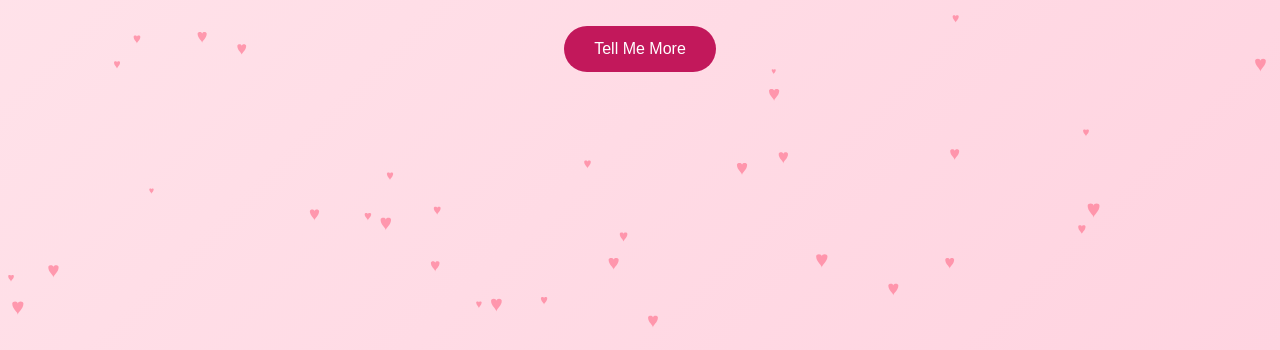
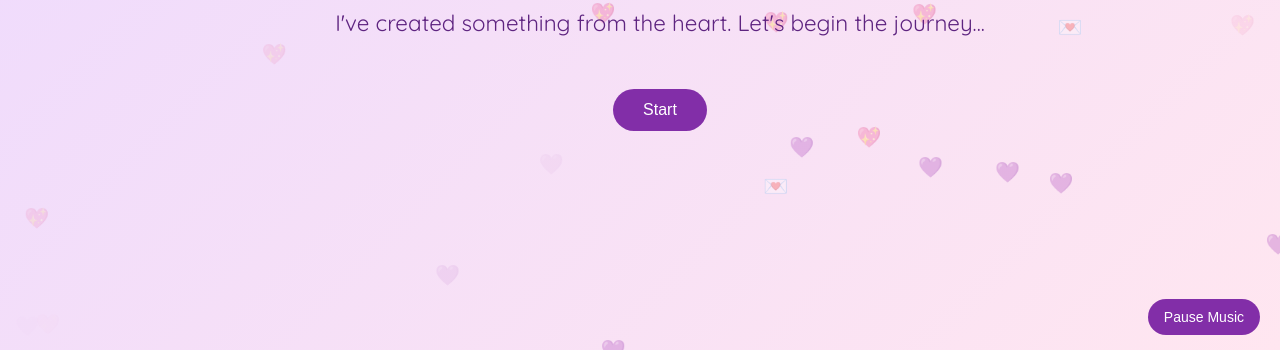
Before and after one commit to mparth309/Parth, a plain HTML site: page index.html in a window 1280 px wide. Shown: the part 450-800 px from the top of the page. Drawn offline with nearby package versions, Linux system fonts and the light colour scheme.

Commit message:
Add files via upload

```diff
--- a/index.html
+++ b/index.html
@@ -1,196 +1,283 @@
-
+<meta name='viewport' content='width=device-width, initial-scale=1'/># Final HTML with upgraded features including:
+# - Loading screen
+# - Animated transitions
+# - Music controls
+# - Floating heart emojis
+# - Smooth typing and scene flow
+final_html = """
 <!DOCTYPE html>
 <html lang="en">
 <head>
   <meta charset="UTF-8" />
-  <title>For Muskan 💖</title>
+  <title>For Muskan 💜</title>
   <meta name="viewport" content="width=device-width, initial-scale=1.0" />
-  <link href="https://fonts.googleapis.com/css2?family=Playfair+Display&family=Open+Sans&display=swap" rel="stylesheet">
+  <link href="https://fonts.googleapis.com/css2?family=Playfair+Display&family=Quicksand&display=swap" rel="stylesheet">
   <style>
     html, body {
       margin: 0;
       padding: 0;
-      height: 100%;
-      font-family: 'Open Sans', sans-serif;
-      background: linear-gradient(135deg, #ffe6ec, #ffd3e0);
+      font-family: 'Quicksand', sans-serif;
+      background: linear-gradient(135deg, #ecd9ff, #ffe6f0);
       overflow: hidden;
     }
 
-    canvas#hearts {
+    #loading {
       position: fixed;
       top: 0; left: 0;
-      z-index: 0;
-      pointer-events: none;
+      width: 100%; height: 100%;
+      background-color: #f4e3ff;
+      display: flex;
+      justify-content: center;
+      align-items: center;
+      flex-direction: column;
+      z-index: 9999;
+      animation: fadeOut 2s ease-out 3s forwards;
     }
 
-    .container {
-      position: relative;
-      z-index: 2;
+    #loading h1 {
+      font-family: 'Playfair Display', serif;
+      font-size: 2em;
+      color: #7e1fa2;
+    }
+
+    #heart-float {
+      position: fixed;
+      top: 0; left: 0;
+      width: 100%;
+      height: 100%;
+      pointer-events: none;
+      z-index: 0;
+    }
+
+    .heart {
+      position: absolute;
+      font-size: 20px;
+      animation: float 10s linear infinite;
+      color: rgba(200, 60, 160, 0.3);
+    }
+
+    @keyframes float {
+      0% {
+        transform: translateY(100vh) translateX(0);
+        opacity: 0;
+      }
+      100% {
+        transform: translateY(-100vh) translateX(50px);
+        opacity: 1;
+      }
+    }
+
+    .scene {
+      position: absolute;
+      width: 100%; height: 100%;
       display: flex;
       flex-direction: column;
       justify-content: center;
       align-items: center;
+      opacity: 0;
+      transform: translateY(30px);
+      transition: all 1.2s ease;
       text-align: center;
-      height: 100%;
       padding: 20px;
+    }
+
+    .scene.active {
+      opacity: 1;
+      transform: translateY(0);
+      z-index: 1;
     }
 
     h1 {
       font-family: 'Playfair Display', serif;
-      font-size: 2.5rem;
-      color: #c2185b;
-      margin-bottom: 10px;
+      font-size: 2.6em;
+      color: #822ea8;
+      margin-bottom: 15px;
     }
 
     p {
-      font-size: 1.3rem;
-      color: #4a4a4a;
-      margin-bottom: 30px;
+      font-size: 1.4em;
+      color: #5e2480;
+      max-width: 700px;
     }
 
     button {
-      background-color: #c2185b;
+      margin-top: 30px;
+      background-color: #822ea8;
       color: white;
-      padding: 14px 30px;
-      font-size: 1rem;
+      padding: 12px 30px;
+      font-size: 1em;
       border: none;
-      border-radius: 30px;
+      border-radius: 25px;
       cursor: pointer;
-      transition: background 0.3s ease;
+      transition: background 0.3s;
     }
 
     button:hover {
-      background-color: #ad1457;
+      background-color: #6a1b9a;
     }
 
-    .fade {
-      animation: fadeIn 1s ease-in;
+    #music-control {
+      position: fixed;
+      bottom: 15px;
+      right: 20px;
+      z-index: 1000;
+      background-color: #822ea8;
+      color: white;
+      border: none;
+      border-radius: 20px;
+      padding: 10px 16px;
+      font-size: 14px;
+      cursor: pointer;
     }
 
-    @keyframes fadeIn {
-      from { opacity: 0; transform: translateY(20px); }
-      to { opacity: 1; transform: translateY(0); }
+    audio {
+      display: none;
     }
 
-    iframe {
-      display: none;
+    @keyframes fadeOut {
+      to {
+        opacity: 0;
+        visibility: hidden;
+      }
     }
   </style>
 </head>
 <body>
-  <canvas id="hearts"></canvas>
-  <div class="container">
-    <div id="step" class="fade">
-      <h1>Hi Muskan 💖</h1>
-      <p>I’ve been wanting to tell you something for a while now...</p>
-      <button onclick="nextStep()">Tell Me More</button>
-    </div>
-  </div>
 
-  <iframe
-    src="https://w.soundcloud.com/player/?url=https%3A//soundcloud.com/debayan-das/bollywood-romantic-track-mix-piano-instrumental&color=%23c2185b&auto_play=true&loop=true"
-    width="100%" height="80" frameborder="no" scrolling="no"></iframe>
+<div id="loading">
+  <h1>Preparing your love story… 💖</h1>
+</div>
 
-  <script>
-    const steps = [
-      {
-        title: "Hi Muskan 💖",
-        text: "I’ve been wanting to tell you something for a while now...",
-        button: "Tell Me More"
-      },
-      {
-        title: "You Brighten My World",
-        text: "Your smile lights up even my darkest days.",
-        button: "Next"
-      },
-      {
-        title: "You Feel Like Home",
-        text: "Being with you feels calm, safe, and exciting all at once.",
-        button: "Keep Going"
-      },
-      {
-        title: "You're Always On My Mind",
-        text: "From morning to night, you're the one in my thoughts.",
-        button: "Almost There"
-      },
-      {
-        title: "So Here It Is...",
-        text: "With all my heart and a tiny bit of nervousness 🙈",
-        button: "I'm Ready"
-      },
-      {
-        title: "Muskan, Will You Go Out With Me?",
-        text: "💌 From Parth — with all the love, hope, and honesty.",
-        button: "Yes, I'd Love To ❤️",
-        final: true
-      }
-    ];
+<!-- Floating hearts -->
+<div id="heart-float"></div>
 
-    let currentStep = 0;
+<!-- Music control -->
+<button id="music-control">Pause Music</button>
+<audio id="bg-music" autoplay loop>
+  <source src="https://files.catbox.moe/7p9r6r.mp3" type="audio/mp3">
+</audio>
 
-    function nextStep() {
-      currentStep++;
-      const step = steps[currentStep];
-      if (!step) return;
-      const container = document.getElementById("step");
-      container.classList.remove("fade");
-      void container.offsetWidth;
-      container.classList.add("fade");
-      container.innerHTML = `
-        <h1>${step.title}</h1>
-        <p>${step.text}</p>
-        ${
-          step.final
-            ? `<button onclick="alert('Yay! Can’t wait for this journey ❤️')">${step.button}</button>`
-            : `<button onclick="nextStep()">${step.button}</button>`
-        }
-      `;
+<!-- Scenes -->
+<div class="scene active">
+  <h1>This is for you, Muskan 💜</h1>
+  <p>I've created something from the heart. Let's begin the journey...</p>
+  <button onclick="nextScene()">Start</button>
+</div>
+
+<div class="scene">
+  <h1>You Light Up My World</h1>
+  <p>Your smile turns the ordinary into magic.</p>
+  <button onclick="nextScene()">Next</button>
+</div>
+
+<div class="scene">
+  <h1>Lavender Skies Remind Me of You</h1>
+  <p>Soft, calming, and endlessly beautiful.</p>
+  <button onclick="nextScene()">Next</button>
+</div>
+
+<div class="scene">
+  <h1>With You, Time Feels Right</h1>
+  <p>I find joy in your presence. And I hope you feel it too.</p>
+  <button onclick="nextScene()">Almost There</button>
+</div>
+
+<div class="scene">
+  <h1>Muskan,</h1>
+  <p>Will you go out with me? 💌<br><br>— Parth</p>
+  <button onclick="celebrate()">Yes! 💖</button>
+</div>
+
+<canvas id="confetti" style="display:none;position:fixed;top:0;left:0;width:100%;height:100%;z-index:999;"></canvas>
+
+<script>
+  // Scene switching
+  let current = 0;
+  const scenes = document.querySelectorAll('.scene');
+
+  function nextScene() {
+    if (current < scenes.length - 1) {
+      scenes[current].classList.remove('active');
+      current++;
+      scenes[current].classList.add('active');
+    }
+  }
+
+  // Music controls
+  const music = document.getElementById("bg-music");
+  const musicBtn = document.getElementById("music-control");
+  musicBtn.onclick = () => {
+    if (music.paused) {
+      music.play();
+      musicBtn.textContent = "Pause Music";
+    } else {
+      music.pause();
+      musicBtn.textContent = "Play Music";
+    }
+  }
+
+  // Floating hearts
+  const heartContainer = document.getElementById("heart-float");
+  for (let i = 0; i < 40; i++) {
+    const heart = document.createElement("div");
+    heart.className = "heart";
+    heart.style.left = `${Math.random() * 100}%`;
+    heart.style.top = `${Math.random() * 100}%`;
+    heart.textContent = ["💜", "💖", "💌"][Math.floor(Math.random() * 3)];
+    heart.style.animationDelay = `${Math.random() * 10}s`;
+    heartContainer.appendChild(heart);
+  }
+
+  // Confetti
+  function celebrate() {
+    const canvas = document.getElementById('confetti');
+    canvas.style.display = 'block';
+    const ctx = canvas.getContext('2d');
+    canvas.width = window.innerWidth;
+    canvas.height = window.innerHeight;
+
+    let pieces = [];
+    for (let i = 0; i < 150; i++) {
+      pieces.push({
+        x: Math.random() * canvas.width,
+        y: Math.random() * canvas.height - canvas.height,
+        r: Math.random() * 6 + 4,
+        c: `hsl(${Math.random() * 360}, 100%, 70%)`,
+        s: Math.random() * 3 + 2
+      });
     }
 
-    // Heart animation
-    const canvas = document.getElementById("hearts");
-    const ctx = canvas.getContext("2d");
-    let width = canvas.width = window.innerWidth;
-    let height = canvas.height = window.innerHeight;
-
-    const hearts = Array.from({ length: 80 }, () => ({
-      x: Math.random() * width,
-      y: Math.random() * height,
-      size: Math.random() * 4 + 2,
-      speed: Math.random() * 1 + 0.5,
-      drift: (Math.random() - 0.5) * 0.5
-    }));
-
-    function drawHeart(x, y, size) {
-      ctx.beginPath();
-      ctx.moveTo(x, y);
-      ctx.bezierCurveTo(x, y - size / 2, x - size, y - size / 2, x - size, y);
-      ctx.bezierCurveTo(x - size, y + size, x, y + size * 1.5, x, y + size * 2);
-      ctx.bezierCurveTo(x, y + size * 1.5, x + size, y + size, x + size, y);
-      ctx.bezierCurveTo(x + size, y - size / 2, x, y - size / 2, x, y);
-      ctx.fillStyle = "rgba(255,105,135,0.6)";
-      ctx.fill();
-    }
-
-    function animateHearts() {
-      ctx.clearRect(0, 0, width, height);
-      for (let h of hearts) {
-        drawHeart(h.x, h.y, h.size);
-        h.y -= h.speed;
-        h.x += h.drift;
-        if (h.y < -10) {
-          h.y = height + 10;
-          h.x = Math.random() * width;
+    function draw() {
+      ctx.clearRect(0, 0, canvas.width, canvas.height);
+      for (let p of pieces) {
+        ctx.beginPath();
+        ctx.arc(p.x, p.y, p.r, 0, 2 * Math.PI);
+        ctx.fillStyle = p.c;
+        ctx.fill();
+        p.y += p.s;
+        if (p.y > canvas.height) {
+          p.y = -10;
+          p.x = Math.random() * canvas.width;
         }
       }
-      requestAnimationFrame(animateHearts);
+      requestAnimationFrame(draw);
     }
-
-    animateHearts();
-    window.addEventListener('resize', () => {
-      width = canvas.width = window.innerWidth;
-      height = canvas.height = window.innerHeight;
-    });
-  </script>
+    draw();
+    alert("She said YES! 🎉💖");
+  }
+</script>
 </body>
 </html>
+"""
+
+# Save final HTML to a file
+final_html_path = "/mnt/data/Extraordinary_Love_Proposal.html"
+with open(final_html_path, "w", encoding="utf-8") as f:
+    f.write(final_html)
+
+# Create ZIP with index.html
+final_zip_path = "/mnt/data/Extraordinary_Love_Proposal.zip"
+with zipfile.ZipFile(final_zip_path, "w") as zipf:
+    zipf.write(final_html_path, arcname="index.html")
+
+final_zip_path
```
